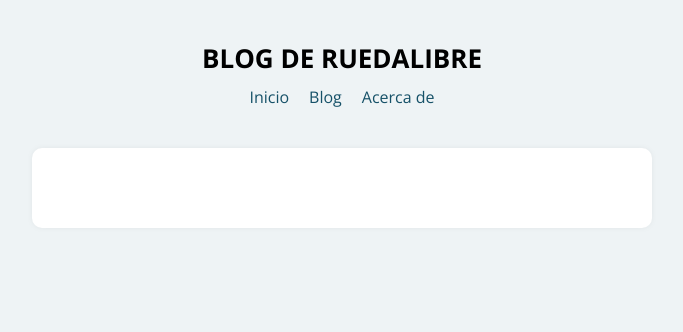
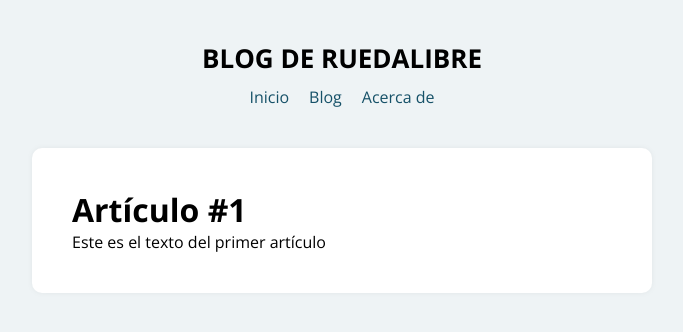
Before and after one commit to ruedalibre/react_projects, a React (Create React App) app in the folder projects/blog_app/: page /post/1 in a window 1280 px wide. Shown: the top 332 px of the page, without its empty margins (298-981 px from the left). Built offline with nearby package versions, Linux system fonts and the light colour scheme.

Commit message:
update blog-app react app part III

```diff
--- a/projects/blog_app/src/App.js
+++ b/projects/blog_app/src/App.js
@@ -3,6 +3,7 @@ import { BrowserRouter, Route, Routes } from "react-router-dom";
 import Header from "./componentes/Header";
 import Inicio from "./componentes/Inicio";
 import Blog from "./componentes/Blog";
+import Post from "./componentes/Post";
 import AcercaDe from "./componentes/AcercaDe";
 import styled from 'styled-components';
 
@@ -21,6 +22,10 @@ const App = () => {
           <Routes>
             <Route path="/" element={<Inicio />} />
             <Route path="/blog" element={<Blog />} />
+            {/* Accedo de manera dinámica para los
+            diferentes post del blog y también accedo
+             al componente Post */}
+            <Route path="/post/:id" element={<Post/>}/>
             <Route path="/acerca-de" element={<AcercaDe />} />
           </Routes>
         </Main>
--- a/projects/blog_app/src/componentes/Blog.js
+++ b/projects/blog_app/src/componentes/Blog.js
@@ -8,7 +8,7 @@ const Blog = () => {
             <h2>Blog</h2>
             <ul>
                 {/* Con map itero sobre la lista de artículos a través
-                de su respectivo key(id). debo incluir Navlink para acceder
+                de su respectivo key(id). Incluyo Navlink para acceder
                 a cada post e indicar la ruta de cada enlace entre
                 back-ticks*/}
                 {posts.map((post) => {
--- /dev/null
+++ b/projects/blog_app/src/componentes/Post.js
@@ -0,0 +1,37 @@
+import React from "react";
+import posts from "../data/posts";
+/* Este hook permite acceder de manera
+dinámica a los posts meidante sus
+parámetros */
+import { useParams, Navigate } from "react-router-dom";
+
+const Post = () => {
+    const {id} = useParams();
+
+    return (
+        /* Meto todo dentro de un fragmento
+        para poder incluir antes del div una
+        expresión de .js que capture un posible
+        error en el ingreso de datos del usuario */
+        <>
+            {/* Si el post existe, lo muestra en pantalla */}
+            {posts[id -1] ?
+                <div>
+                    {/* Debo especificar id -1 porque
+                    la iteración comienza en cero pero
+                    la numeración de los post empiezan
+                    con uno */}
+                    <h1>{posts[id -1].titulo}</h1>
+                    {/* Para acceder al texto del post */}
+                    <p>{posts[id -1].texto}</p>
+                </div>
+            :
+                /* Si el post no existe, navigate redirecciona
+                a la página de inicio */
+                <Navigate replace to="/"/>
+            }
+        </>
+    );
+}
+
+export default Post;
```
